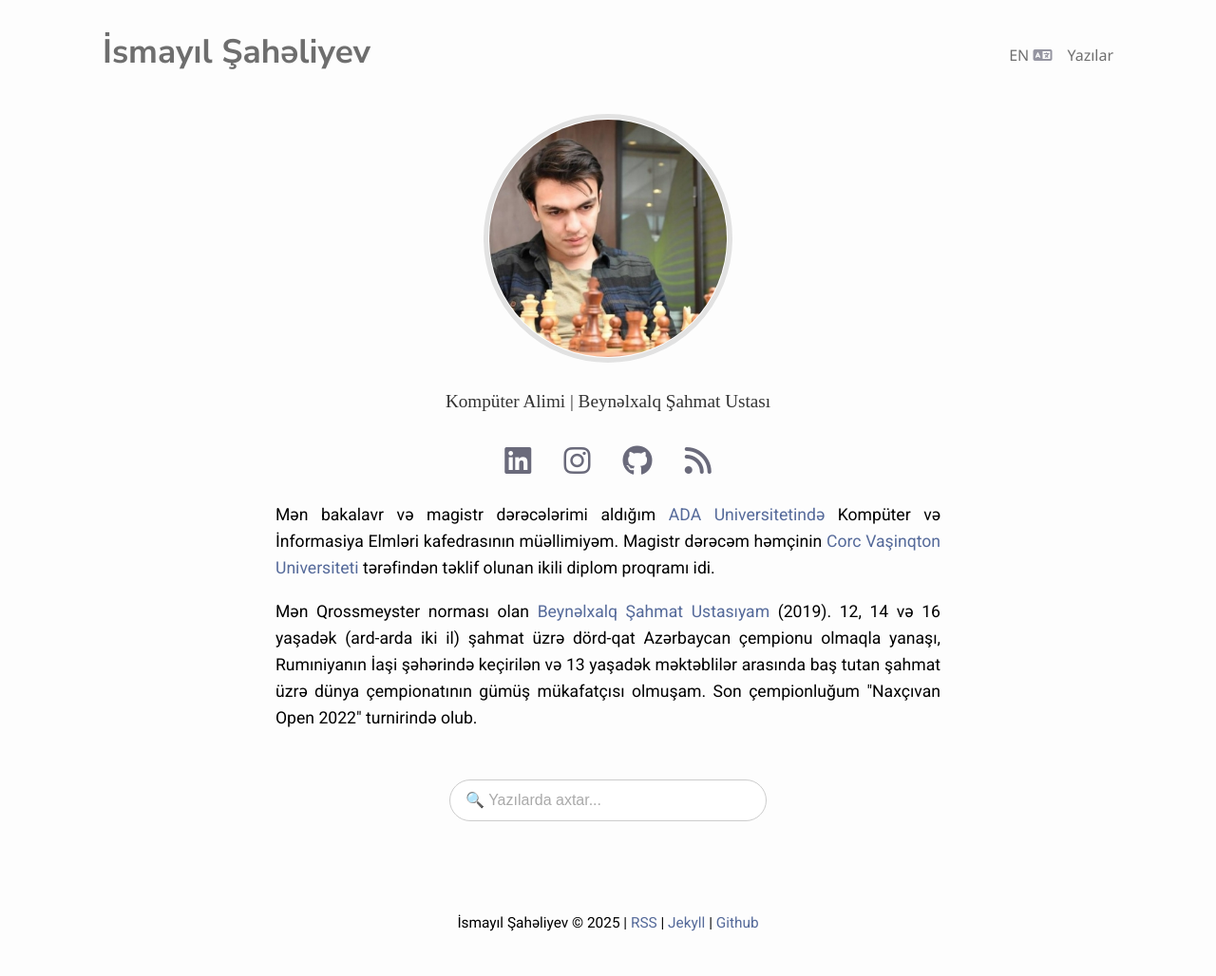
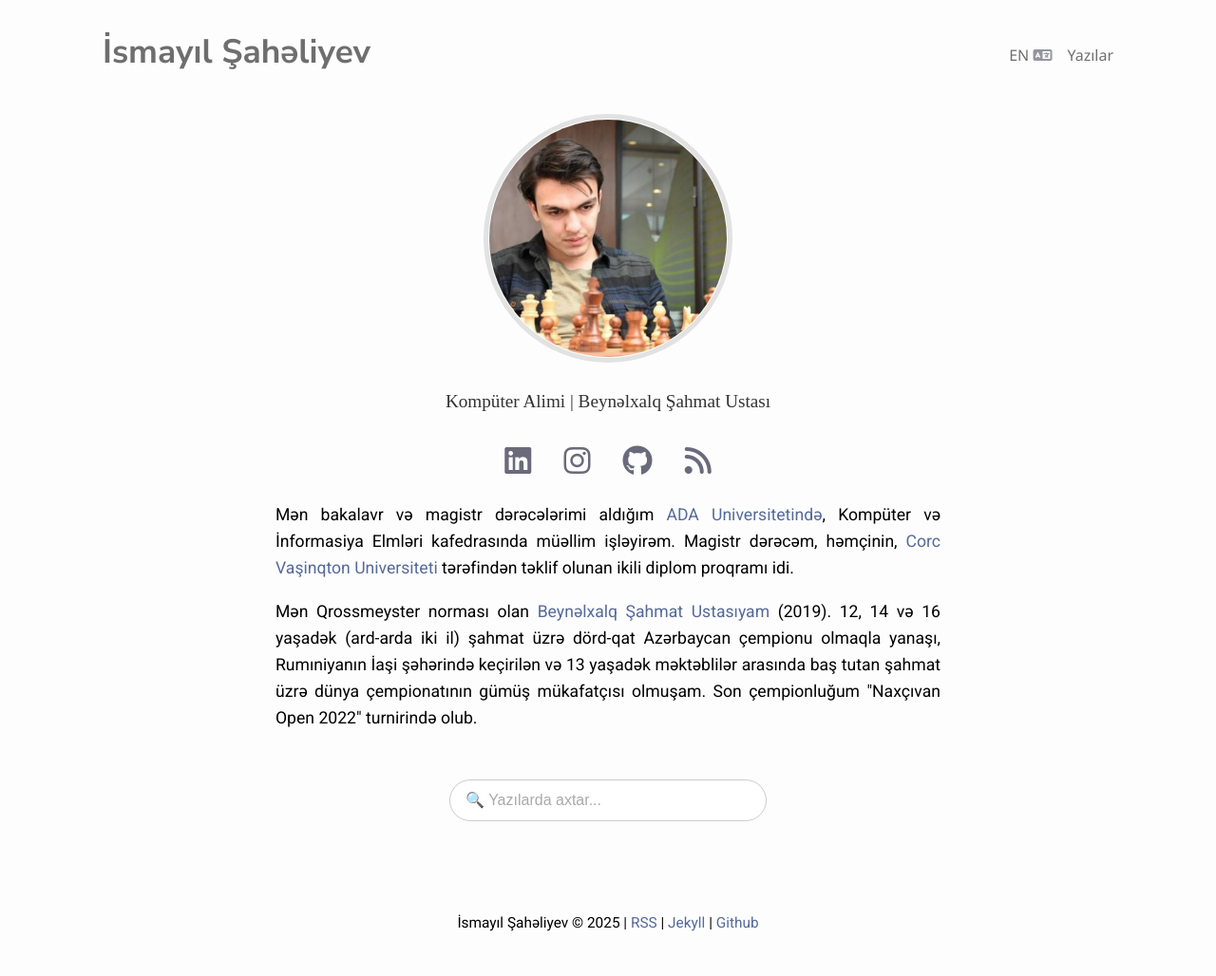
Before and after one commit to shahaliyev/shahaliyev.github.io, a Jekyll site: the page built from az/index.html, in a window 1280 px wide. Shown: the whole page at 95% size. Built offline with Jekyll 4.4.1, drawn with Linux system fonts in a browser that asks for light colours; nearby versions of some CDN libraries.

Commit message:
minor fixes

```diff
--- a/az/index.html
+++ b/az/index.html
@@ -16,7 +16,7 @@ css: /assets/css/home.css
   </div>
   <article>
     <p>
-      Mən bakalavr və magistr dərəcələrimi aldığım <a href="https://ada.edu.az/">ADA Universitetində</a> Kompüter və İnformasiya Elmləri kafedrasının müəllimiyəm. Magistr dərəcəm həmçinin <a href="https://www.gwu.edu/">Corc Vaşinqton Universiteti</a> tərəfindən təklif olunan ikili diplom proqramı idi.
+      Mən bakalavr və magistr dərəcələrimi aldığım <a href="https://ada.edu.az/">ADA Universitetində</a>, Kompüter və İnformasiya Elmləri kafedrasında müəllim işləyirəm. Magistr dərəcəm, həmçinin, <a href="https://www.gwu.edu/">Corc Vaşinqton Universiteti</a> tərəfindən təklif olunan ikili diplom proqramı idi.
     </p>
     <p>
       Mən Qrossmeyster norması olan <a href="https://ratings.fide.com/profile/13406388">Beynəlxalq Şahmat Ustasıyam</a> (2019). 12, 14 və 16 yaşadək (ard-arda iki il) şahmat üzrə dörd-qat Azərbaycan çempionu olmaqla yanaşı, Rumıniyanın İaşi şəhərində keçirilən və 13 yaşadək məktəblilər arasında baş tutan şahmat üzrə dünya çempionatının gümüş mükafatçısı olmuşam. Son çempionluğum "Naxçıvan Open 2022" turnirində olub.
```
Also changed, not shown: _posts/2024-05-19-reflections-25.md (+1 -1 lines), README.md.
